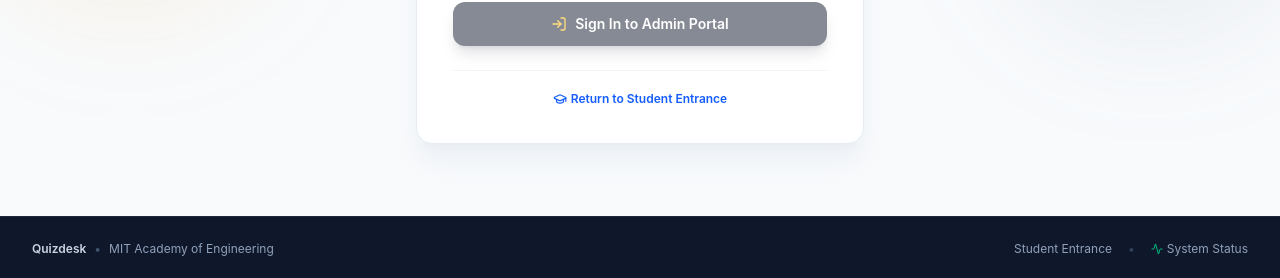
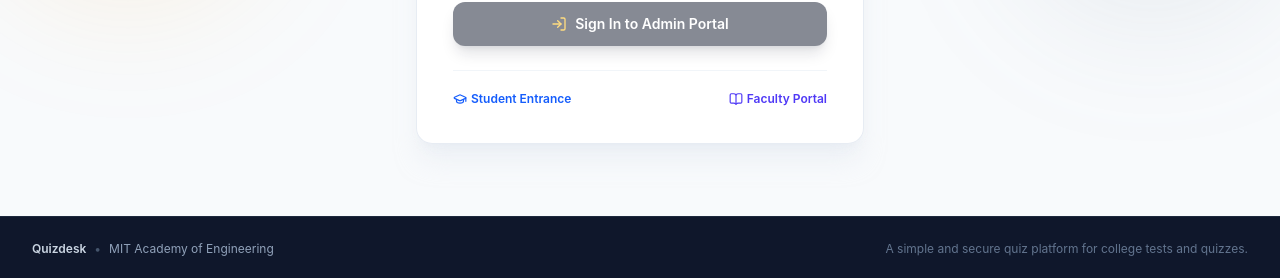
Before and after one commit to manmathk31/Quiz-Desk, a React (Vite) app in the folder frontend/: page /admin/login in a window 1280 px wide. Shown: the part 534-812 px from the top of the page. Built offline with nearby package versions, Linux system fonts and the light colour scheme; no server answers.

Commit message:
fix: remove status link from footer and retain faculty link on admin login

```diff
--- a/frontend/src/components/layout/Footer.tsx
+++ b/frontend/src/components/layout/Footer.tsx
@@ -1,6 +1,4 @@
 import React from 'react'
-import { Link } from 'react-router-dom'
-import { Activity } from 'lucide-react'
 
 export const Footer: React.FC = () => {
   return (
@@ -13,18 +11,8 @@ export const Footer: React.FC = () => {
             <span className="text-slate-400">MIT Academy of Engineering</span>
           </div>
 
-          <div className="flex items-center space-x-4 text-slate-400">
-            <Link to="/student/login" className="hover:text-slate-200 transition-colors">
-              Student Entrance
-            </Link>
-            <span className="text-slate-700">•</span>
-            <Link
-              to="/status"
-              className="inline-flex items-center space-x-1 text-slate-400 hover:text-emerald-400 transition-colors"
-            >
-              <Activity className="w-3 h-3 text-emerald-500" />
-              <span>System Status</span>
-            </Link>
+          <div className="text-slate-500">
+            A simple and secure quiz platform for college tests and quizzes.
           </div>
         </div>
       </div>
--- a/frontend/src/pages/auth/AdminLogin.tsx
+++ b/frontend/src/pages/auth/AdminLogin.tsx
@@ -14,6 +14,7 @@ import {
   Loader2,
   ArrowRight,
   GraduationCap,
+  BookOpen,
 } from 'lucide-react'
 import { bootstrapAdminUser } from '../../services/adminApi'
 
@@ -289,13 +290,20 @@ export const AdminLogin: React.FC = () => {
         </form>
 
         {/* Cross-portal switcher */}
-        <div className="mt-6 pt-5 border-t border-slate-100 flex items-center justify-center text-xs">
+        <div className="mt-6 pt-5 border-t border-slate-100 flex items-center justify-between text-xs">
           <Link
             to="/student/login"
             className="inline-flex items-center space-x-1 font-semibold text-blue-600 hover:text-blue-700 transition-colors"
           >
             <GraduationCap className="w-3.5 h-3.5" />
-            <span>Return to Student Entrance</span>
+            <span>Student Entrance</span>
+          </Link>
+          <Link
+            to="/teacher/login"
+            className="inline-flex items-center space-x-1 font-semibold text-indigo-600 hover:text-indigo-700 transition-colors"
+          >
+            <BookOpen className="w-3.5 h-3.5" />
+            <span>Faculty Portal</span>
           </Link>
         </div>
       </div>
```
